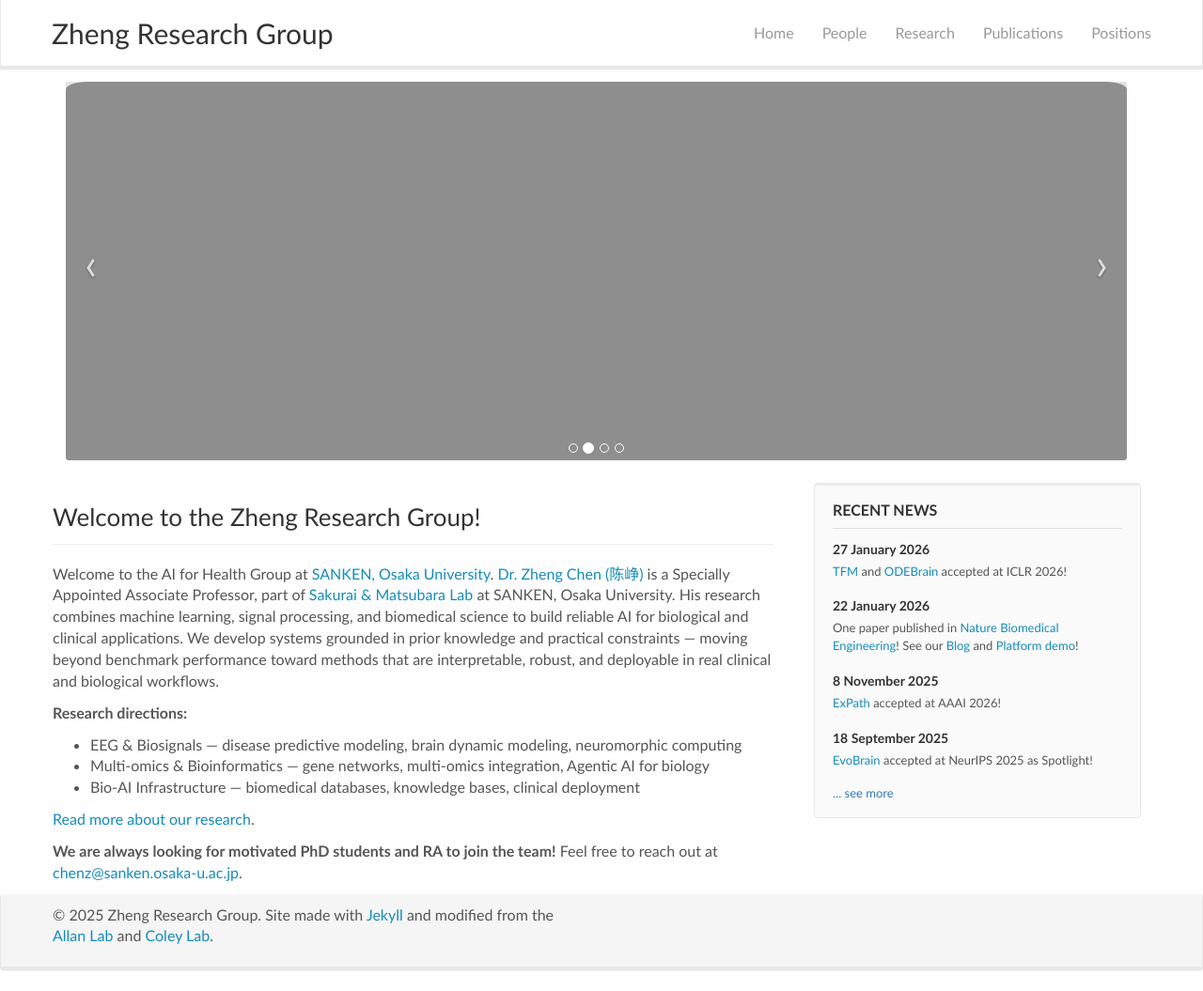
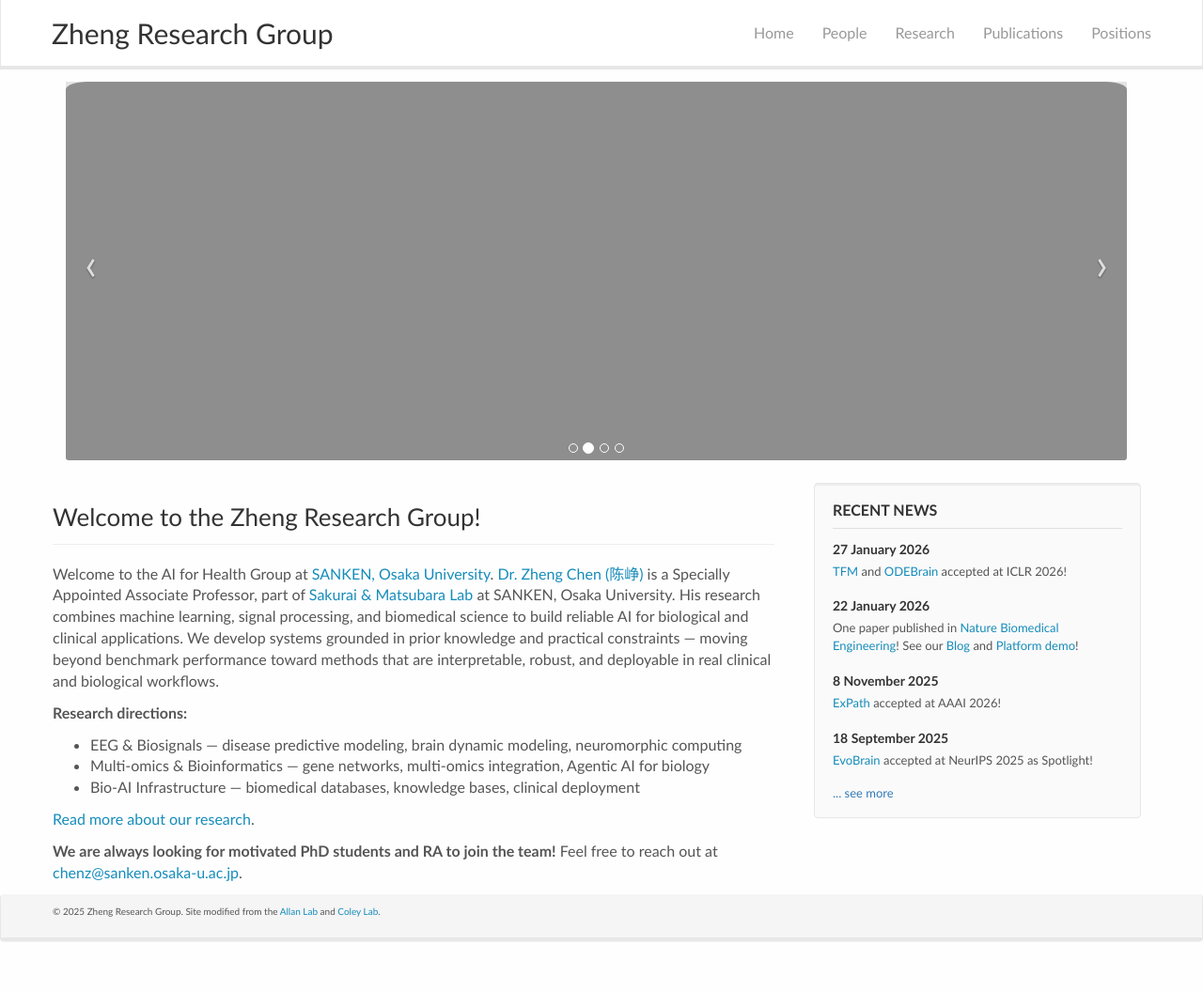
Before and after one commit to zhengchen3/zhengchen3.github.io, a Jekyll site: the page built from _pages/home.md, in a window 1280 px wide and 1055 px high. Shown: the whole window at 94% size. Built offline with Jekyll 4.4.1, drawn with Linux system fonts in a browser that asks for light colours; nearby versions of some CDN libraries.

Commit message:
Apply Coley-style parameters: CSS, nav, footer, news

```diff
--- a/_includes/footer.html
+++ b/_includes/footer.html
@@ -3,7 +3,7 @@
 	<div class="container-fluid">
 	  <div class="row">
 		<div class="col-sm-6">
-		  <p>&copy; 2025 Zheng Research Group. Site made with <a href="https://jekyllrb.com">Jekyll</a> and modified from the <a href="https://github.com/mpa139/allanlab">Allan Lab</a> and <a href="https://github.com/coleygroup/coleygroup.github.io">Coley Lab</a>.</p>
+		  <p>&copy; 2025 Zheng Research Group. Site modified from the <a href="https://github.com/mpa139/allanlab">Allan Lab</a> and <a href="https://github.com/coleygroup/coleygroup.github.io">Coley Lab</a>.</p>
 		<!-- <div class="col-sm-6">
 		  <p>We are part of <a href="https://www.sanken.osaka-u.ac.jp/en/">SANKEN</a>, Osaka University. <a href="mailto:{{ site.email }}">{{ site.email }}</a></p>
 		</div> -->
--- a/css/main.scss
+++ b/css/main.scss
@@ -108,6 +108,10 @@ firstp {
 }
 #newsid .news-see-more a {
   color: #337ab7;
+}
+
+#footer .panel-footer {
+  font-size: 10px;
 }
 
 #homeidtmp h1 {
```
